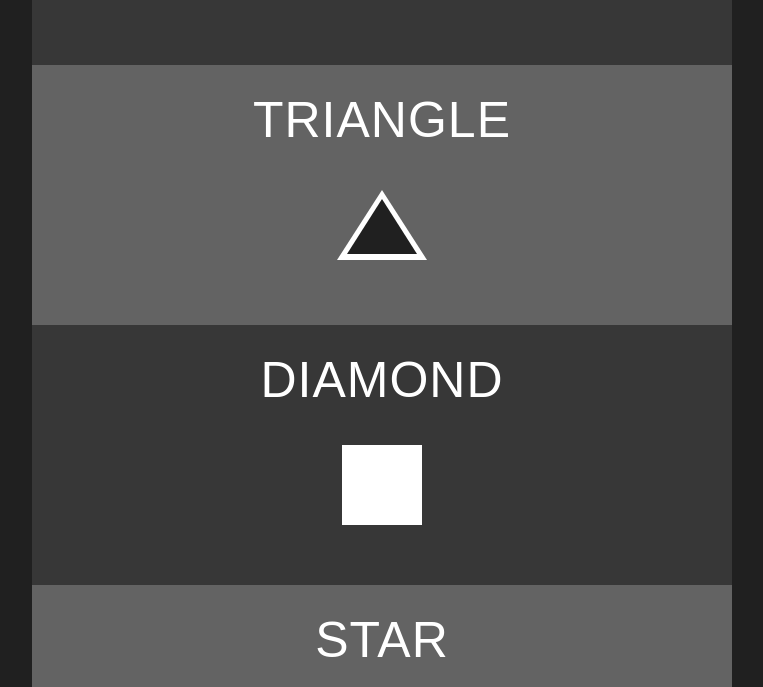
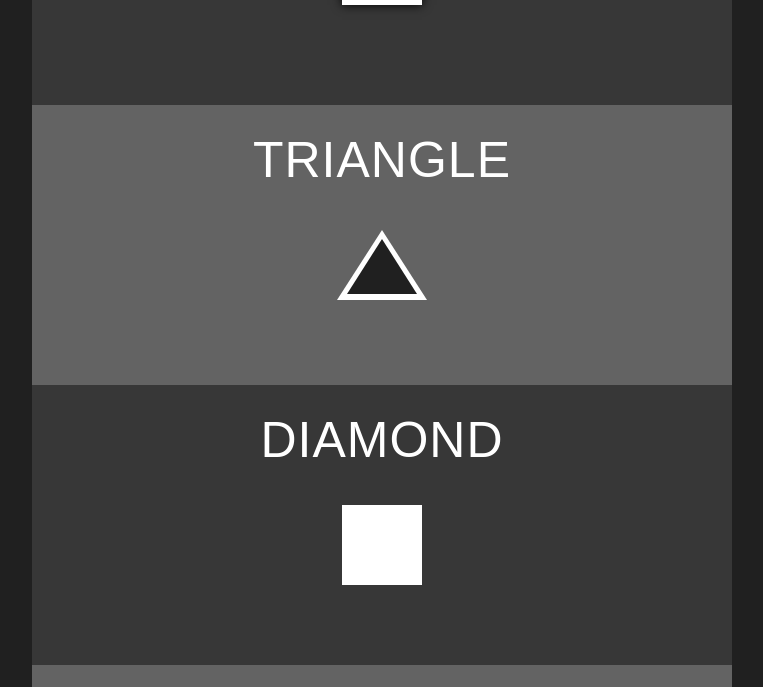
Before and after one commit to jamesmenera/CSS-shapes, a plain HTML site: page index.html in a window 1280 px wide. Shown: the part 805-1492 px from the top of the page, without its empty margins (258-1021 px from the left). Drawn offline with nearby package versions, Linux system fonts and the light colour scheme; files that its build step writes are made by us from their sources.

Commit message:
style tweak

```diff
--- a/css/style.sass
+++ b/css/style.sass
@@ -10,7 +10,7 @@ body
     section
         padding: 30px 15px
         text-align: center
-        height: 200px
+        height: 220px
 
         div
             margin: 0 auto
```
